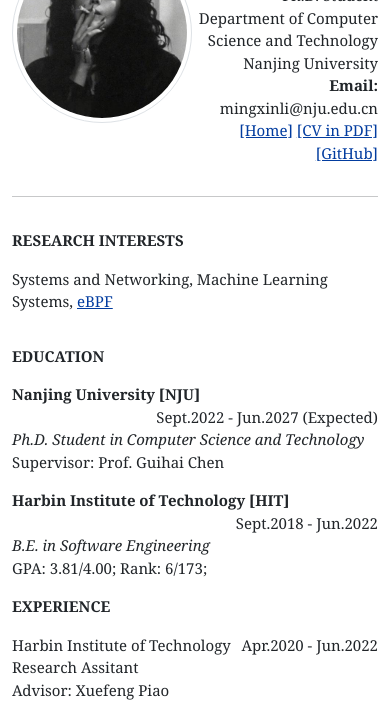
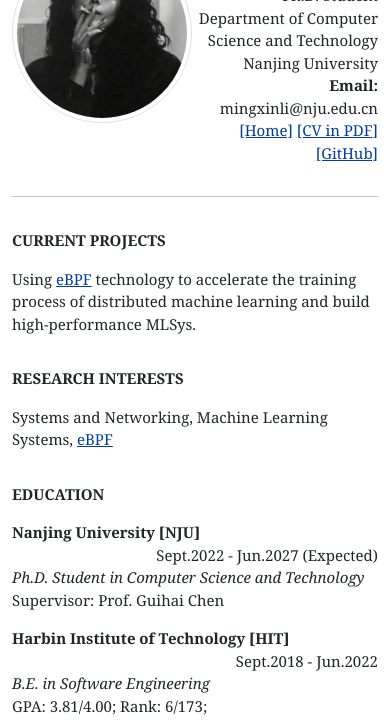
Before and after one commit to chasecheese/chasecheese.github.io, a plain HTML site: page index.html in a window 390 px wide. Shown: the part 117-838 px from the top of the page. Drawn offline with Linux system fonts and the light colour scheme.

Commit message:
update c projects

```diff
--- a/index.html
+++ b/index.html
@@ -159,6 +159,29 @@
     </div>
   </div>
 
+  <div class="container">
+    <div class="row">
+      <div class="col-md-2"></div>
+      <div class="col-md-2">
+        <p class=title>CURRENT PROJECTS</p>
+      </div>
+      <div class="col-md-6">
+        <p class="resint">Using <a class="link" href="https://ebpf.io/" style="color:#023c9f;">eBPF</a> technology to accelerate the training process of distributed machine learning and build high-performance MLSys.</p>
+      </div>
+      <div class="col-md-2"></div>
+    </div>
+  </div>
+
+
+  <div class="container">
+    <div class="row">
+      <div class="col-md-2"></div>
+      <div class="col-md-8">
+        <p></p>
+      </div>
+      <div class="col-md-2"></div>
+    </div>
+  </div>
 
   <div class="container">
     <div class="row">
@@ -167,7 +190,7 @@
         <p class=title>RESEARCH INTERESTS</p>
       </div>
       <div class="col-md-6">
-        <p class="resint">Systems and Networking, Machine Learning Systems,  <a class="link" href="https://chasecheese.github.io/" style="color:#023c9f;">eBPF</a> </p>
+        <p class="resint">Systems and Networking, Machine Learning Systems, <a class="link" href="https://ebpf.io/" style="color:#023c9f;">eBPF</a></p>
       </div>
       <div class="col-md-2"></div>
     </div>
```
